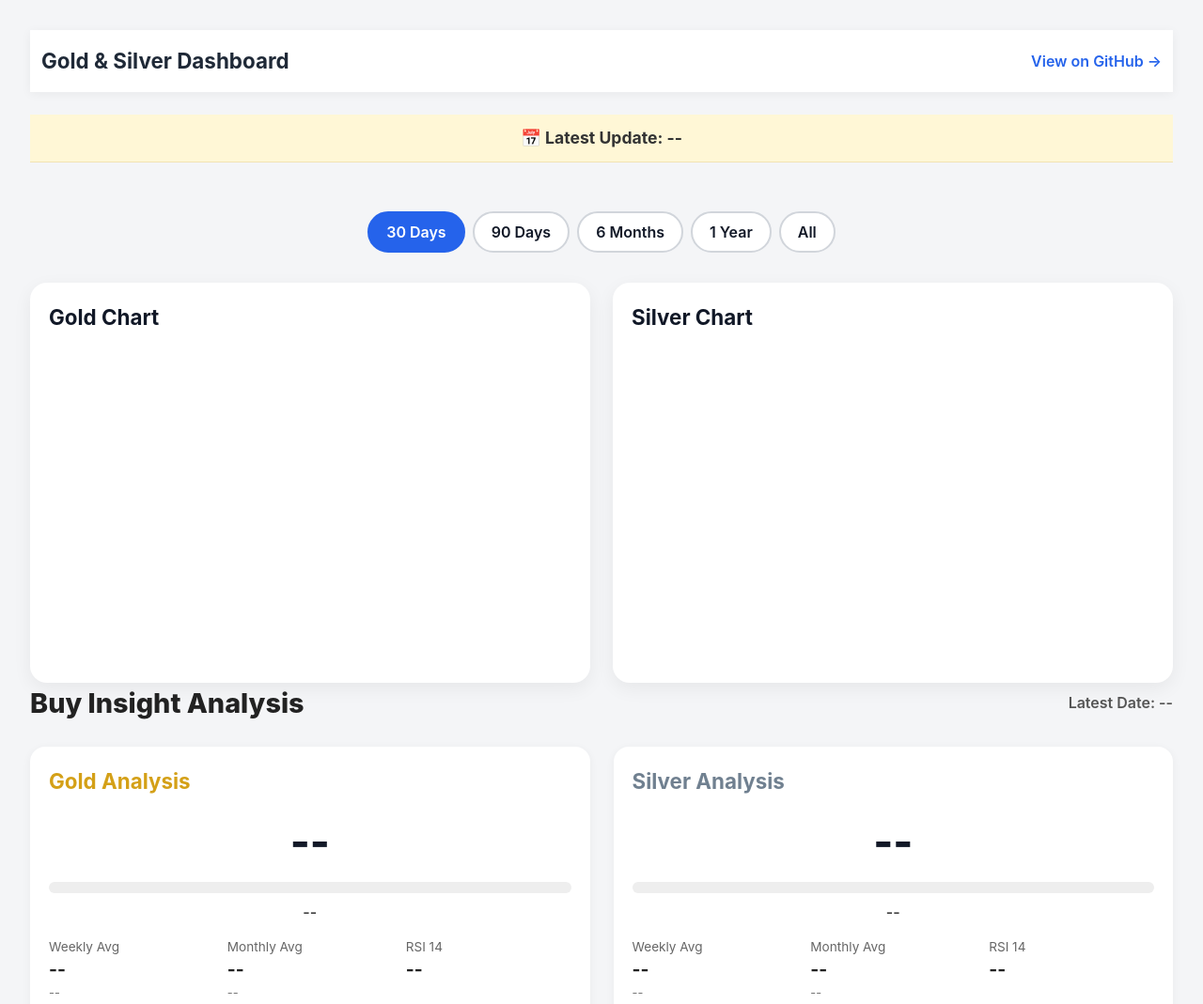
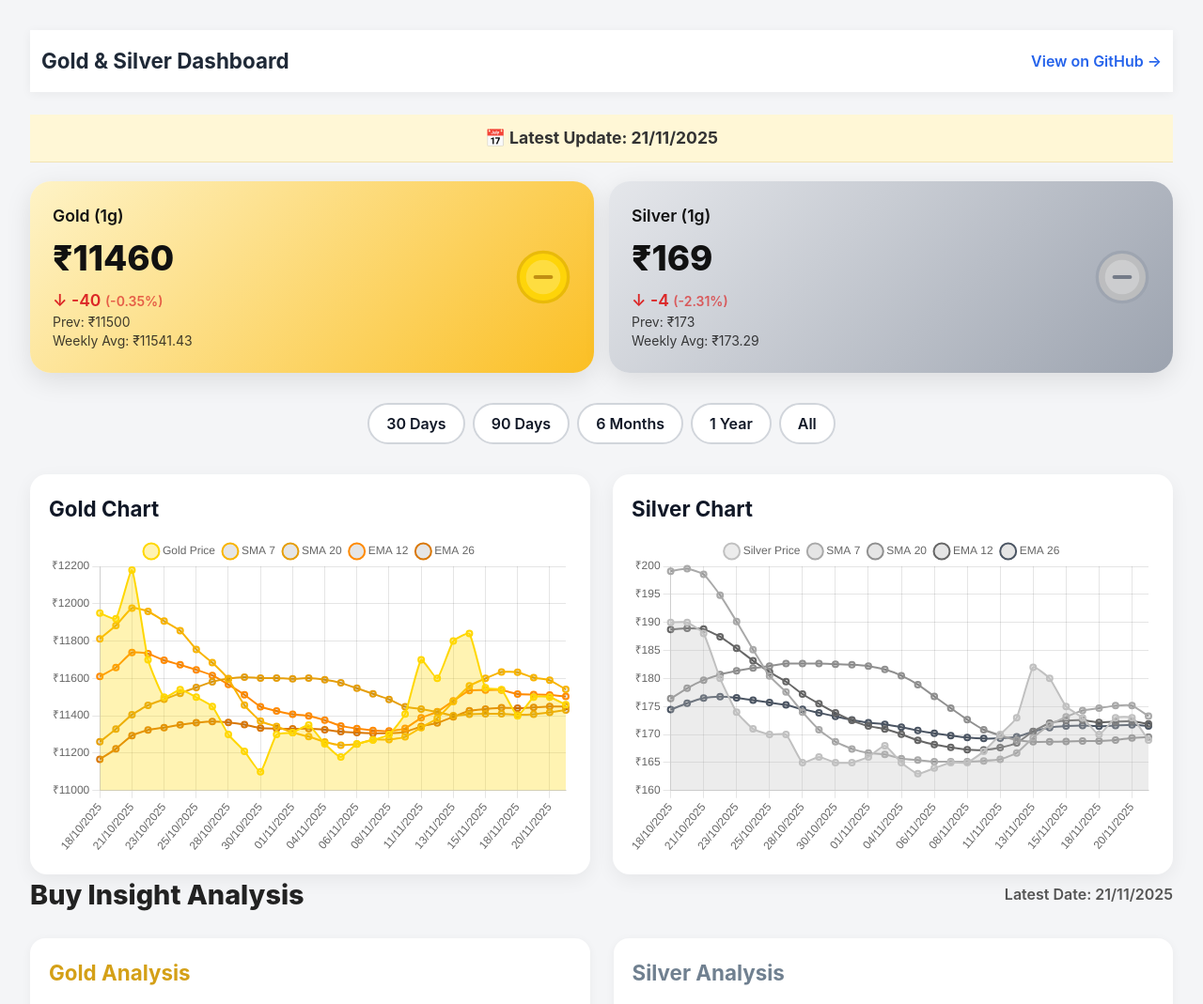
Before and after one commit to thivinthegreat/gold_rate_tracker, a plain HTML site: page index.html in a window 1280 px wide. Shown: the top 1069 px of the page at 94% size. Drawn offline with nearby package versions, Linux system fonts and the light colour scheme; files that its build step writes are made by us from their sources.

Commit message:
Github pages Fix

```diff
--- a/assets/js/script.js
+++ b/assets/js/script.js
@@ -76,7 +76,7 @@ function buildBanners() {
                 <div class="text-sm opacity-80">Prev: ₹${s.gold_prev}</div>
                 <div class="text-sm opacity-80">Weekly Avg: ₹${s.gold_weekly ?? "-"}</div>
             </div>
-            <img src="assets/img/gold.svg" class="banner-icon"/>
+            <img src="/gold_rate_tracker/assets/img/gold.svg" class="banner-icon"/>
         </div>
 
 
@@ -93,7 +93,7 @@ function buildBanners() {
                 <div class="text-sm opacity-80">Prev: ₹${s.silver_prev}</div>
                 <div class="text-sm opacity-80">Weekly Avg: ₹${s.silver_weekly ?? "-"}</div>
             </div>
-            <img src="assets/img/silver.svg" class="banner-icon"/>
+            <img src="/gold_rate_tracker/assets/img/silver.svg" class="banner-icon"/>
         </div>
 
     `;
--- a/index.html
+++ b/index.html
@@ -4,6 +4,7 @@
 <head>
     <meta charset="UTF-8" />
     <title>Gold & Silver Dashboard</title>
+    <link rel="icon" href="/gold_rate_tracker/assets/img/gold.svg">
 
     <!-- TailwindCSS -->
     <script src="https://cdn.tailwindcss.com"></script>
@@ -12,7 +13,7 @@
     <script src="https://cdn.jsdelivr.net/npm/chart.js"></script>
 
     <!-- Custom CSS -->
-    <link rel="stylesheet" href="static/style.css" />
+    <link rel="stylesheet" href="/gold_rate_tracker/assets/css/style.css">
 
 </head>
 
@@ -169,7 +170,7 @@
     </footer>
 
     <!-- Custom JS -->
-    <script src="static/script.js"></script>
+   <script src="/gold_rate_tracker/assets/js/script.js" defer></script>
 
 </body>
 </html>
```
Also changed, not shown: 1 other file.
